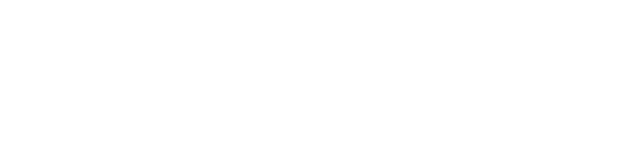
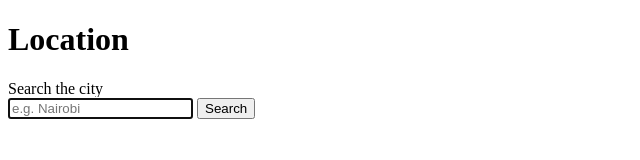
Before and after one commit to Rukorio-Vanessa/Weather-App, a website: page index.html in a window 1280 px wide. Shown: the whole page, without its empty margins (0-640 px from the left). Drawn offline with Linux system fonts and the light colour scheme.

Commit message:
created location search form

```diff
--- a/index.html
+++ b/index.html
@@ -8,5 +8,22 @@
     <link rel="stylesheet" href="./CSS/main.css">
     <script defer type="text/javascript" src="./JS/index.js"></script>
 </head>
-<body></body>
+<body>
+    <div class="container">
+		<header>
+			<h1>Location</h1>
+
+			<form id="search-form">
+				<label for="search-input">Search the city</label>
+
+				<div class="form-row">
+					<input type="text" placeholder="e.g. Nairobi" name="search-input" id="search-input" autofocus>
+
+					<button type="submit">Search</button>
+				</div>
+
+				<p class="form-msg"></p>
+			</form>
+		</header>
+</body>
 </html>
```
